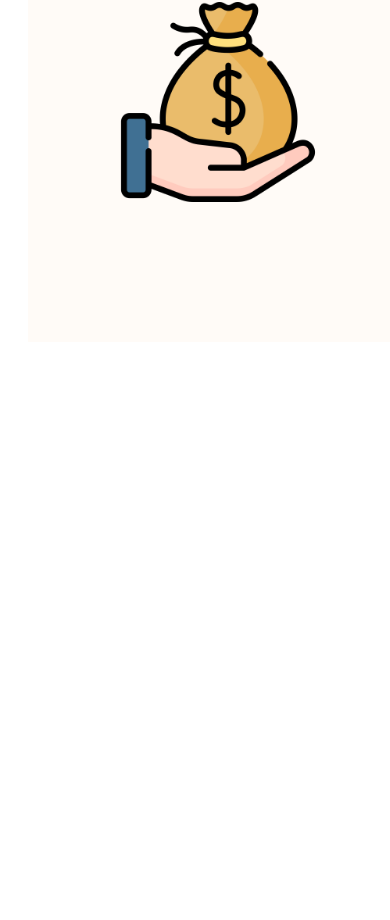
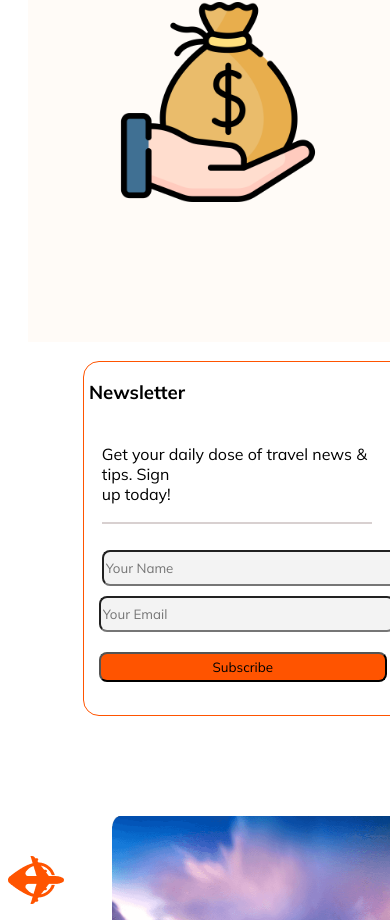
Before and after one commit to 73473/assignment-2, a plain HTML site: page index.html in a window 390 px wide. Shown: the part 5563-6483 px from the top of the page. Before the commit the page ends 5905 px from the top, so only its background shows below. Drawn offline with Linux system fonts and the light colour scheme.

Commit message:
newsletter done

```diff
--- a/index.html
+++ b/index.html
@@ -140,12 +140,39 @@
 
     </div>
 
+    <!-- NEWSLWTTER SECTION -->
+
+    <div class="news">
+         <div class="news-up">
+            <h3>Newsletter</h3>
+            <p>Get your daily dose of travel news & tips. Sign <br> up today!</p>
+            <form class="newsform" >
+                <input class="intext" type="text" placeholder="Your Name">
+                <input class="inmail" type="email" name="" id="" placeholder="Your Email">
+                <input class="insubmit" type="submit" value="Subscribe">
+
+            </form>
+
+         </div>
+         <div class="news-down">
+            <img class="newsimg1" src="Images/Rectangle 8 (1).png" alt="">
+            <img class="newsimg" src="Images/discount.jpeg" alt="">
+
+         </div>
+
+    </div>
 
 
 
 
     </main>
     <footer>
+        <div class="footer">
+            <img src="Images/Group 40071 (2).png" alt="">
+            <h3>Super <span style="color: #FF5400 ;">Travel</span></h3>
+
+
+        </div>
 
 
     </footer>
--- a/styles/travel.css
+++ b/styles/travel.css
@@ -244,6 +244,66 @@ background: rgba(251, 181, 99, 0.05);
 
 }
 
+/* NEWSLETTER SECTION */
+.news{
+    display: flex;
+    margin-top: 5%;
+}
+
+.news-up{
+    margin-left: 20%;
+    border-radius: 16px;
+border: 1px solid #FF5400;
+width: 474px;
+height: 422px;
+}
+
+.news-down{
+   margin-left: 1.5%;
+
+}
+.news-up p{
+    position: relative; left: 18px;
+
+    border-bottom: 2px solid rgb(216, 208, 208);
+    width: 350px;
+    height: 52px;
+}
+.intext{
+    position: relative; top: 10px;
+    position: relative; left: 18px;
+    width: 350px;
+    height: 30px;
+    border-radius: 8px;
+background: rgba(19, 19, 24, 0.05);
+}
+
+.inmail{
+    position: relative; top: 40px;
+    position: relative; left: 15px;
+    width: 350px;
+    height: 30px;
+    border-radius: 8px;
+background: rgba(19, 19, 24, 0.05);
+
+
+}
+.insubmit{
+    width: 350px;
+    height: 30px;
+    position: relative; top: 70px;
+    position: relative; left: 15px;
+    border-radius: 8px;
+background: #FF5400;
+}
+
+.newsimg{
+    width: 310px;
+    height: 112px;
+    position: relative; left: 370px;
+    transform: rotate(-35deg);
+    position: relative; top: -150px;
+}
 @media screen and (max-width: 600px) {
     .headimg-1{
         font-size: 22px;
@@ -317,7 +377,49 @@ height: 289px;
 
 
     }
+    .news{
+        flex-direction: column;
+    }
+   .news-up{
+    width: 335px;
+height: 353px;
+position: relative; top: 300px;
+   }
 
+   .newsimg1{
+    width: 335px;
+height: 353px;
+position: relative; top: 400px;
+position: relative; left: 98px;
+   }
+   .intext{
+    width: 288px;
+    height: 30px;
+    position: relative; top: -20px;
+   }
+   .inmail{
+    width: 288px;
+    height: 30px;
+    position: relative; top: -40px;
+
+   }
+   .insubmit{
+    width: 288px;
+    height: 30px;
+    position: relative; top: -50px;
+   }
+   .news-up p{
+    width: 270px;
+    height: 48px;
+    position: relative; top: 0px;
+    padding-bottom: 30px;
+   }
+   .newsimg{
+    width: 214px;
+    height: 79px;
+    position: relative; top: 350px;
+    position: relative; left: -119px;
+   }
 
 
 
```
Also changed, not shown: Images/discount.jpeg (added).
